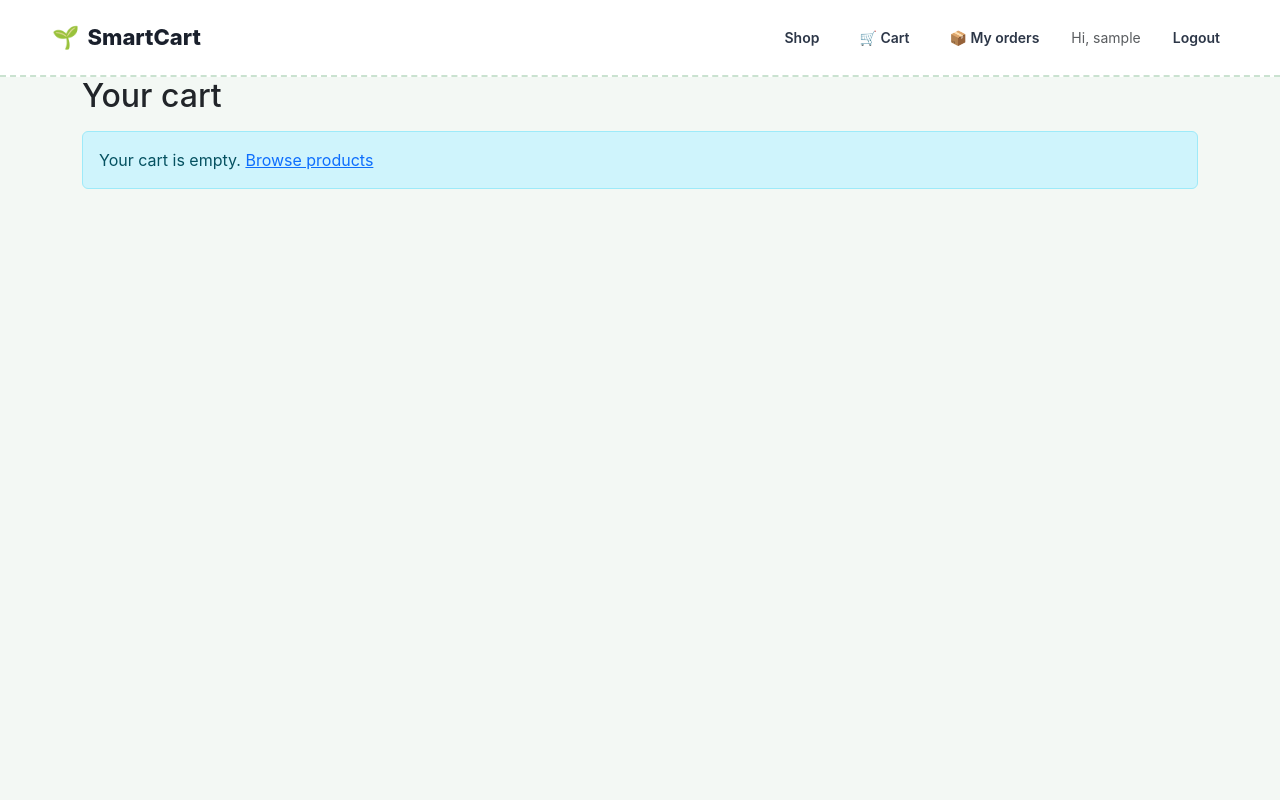
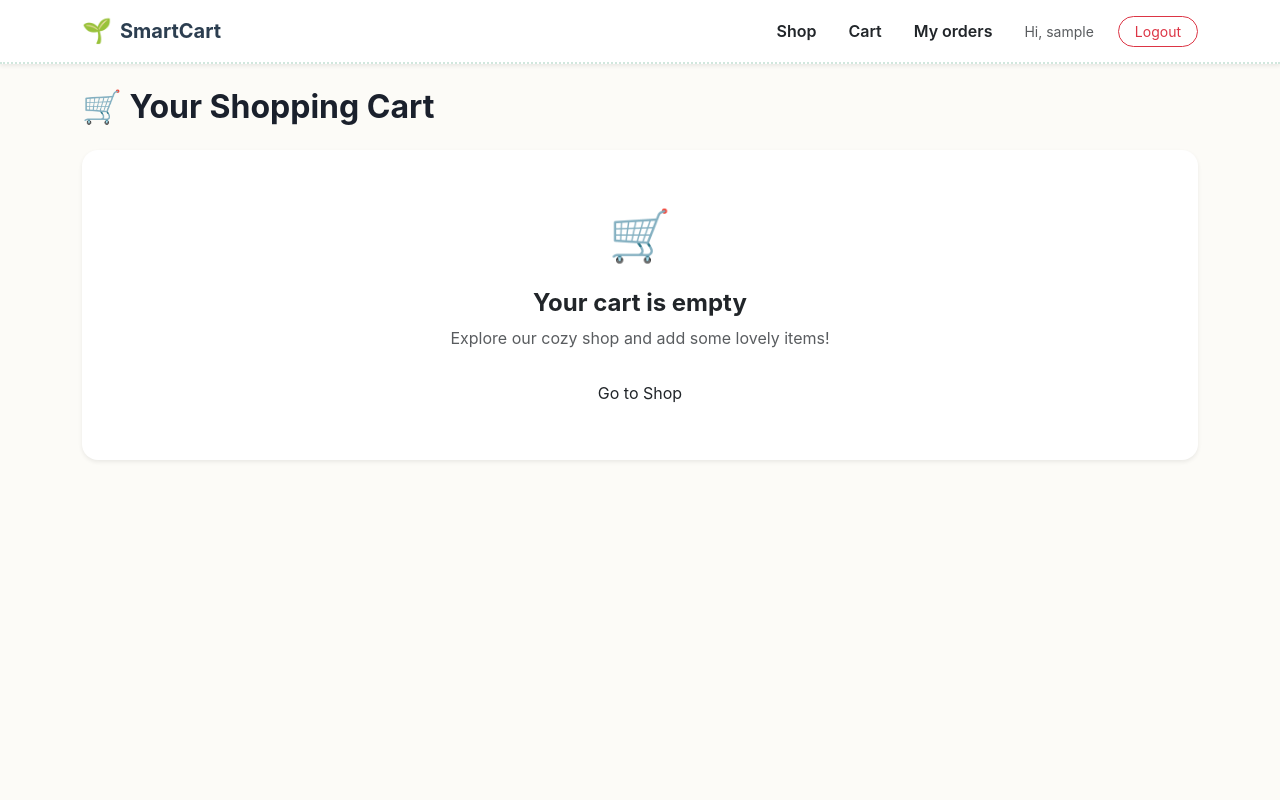
Before and after one commit to Ahana-06/OnlineStore, a Flask app: page /cart in a window 1280 px wide. Run offline with Flask 3, Linux system fonts and the light colour scheme; the visitor is signed in with stand-in values (Sample User, id 1); data that the repository does not hold is empty.

Commit message:
Fix UI navigation, layout, and product query routes

```diff
--- a/app/__init__.py
+++ b/app/__init__.py
@@ -4,29 +4,31 @@ from flask_login import LoginManager
 
 db = SQLAlchemy()
 login_manager = LoginManager()
-login_manager.login_view = 'auth.login'
 
 def create_app():
     app = Flask(__name__)
-    app.config['SECRET_KEY'] = 'smartcart-secret-key'
+
+    # Configuration
+    app.config['SECRET_KEY'] = 'smartcart_secret_key_2026'
     app.config['SQLALCHEMY_DATABASE_URI'] = 'sqlite:///store.db'
+    app.config['SQLALCHEMY_TRACK_MODIFICATIONS'] = False
 
+    # Initialize extensions
     db.init_app(app)
     login_manager.init_app(app)
-
-    from app.models import User
+    login_manager.login_view = 'auth.login'
+    login_manager.login_message_category = 'info'
 
     @login_manager.user_loader
     def load_user(user_id):
+        from app.models import User
         return User.query.get(int(user_id))
 
+    # Register Blueprints
     from app.auth import bp as auth_bp
     app.register_blueprint(auth_bp)
 
     from app.shop import bp as shop_bp
     app.register_blueprint(shop_bp)
 
-    with app.app_context():
-        db.create_all()
-
     return app
--- a/app/templates/base.html
+++ b/app/templates/base.html
@@ -3,148 +3,70 @@
 <head>
     <meta charset="UTF-8">
     <meta name="viewport" content="width=device-width, initial-scale=1.0">
-    <title>{% block title %}Shop - SmartCart{% endblock %}</title>
+    <title>{% block title %}SmartCart{% endblock %}</title>
+    <!-- Bootstrap CSS -->
     <link href="https://cdn.jsdelivr.net/npm/bootstrap@5.3.0/dist/css/bootstrap.min.css" rel="stylesheet">
     <style>
         body {
-            background-color: #f3f8f4;
+            background-color: #fcfbf7;
             font-family: -apple-system, BlinkMacSystemFont, "Segoe UI", Roboto, sans-serif;
-            min-height: 100vh;
         }
-        /* Top Navigation Header */
         .navbar-custom {
-            background: #ffffff;
-            padding: 16px 40px;
-            border-bottom: 2px dashed #cae2d0;
-        }
-        .navbar-brand {
-            font-weight: 800;
-            font-size: 22px;
-            color: #1a202c;
-        }
-        .nav-link {
-            color: #2d3748 !important;
-            font-weight: 600;
-            font-size: 14px;
-        }
-        /* Hero Banner */
-        .hero-banner {
-            background: linear-gradient(180deg, #e4f2e7 0%, #d5ebd9 100%);
-            border-radius: 24px;
-            padding: 36px 48px;
-            margin: 24px auto;
-            position: relative;
-            box-shadow: 0 4px 20px rgba(0, 0, 0, 0.02);
-        }
-        .badge-cozy {
-            background: #ffffff;
-            color: #2e5a39;
-            border-radius: 20px;
-            padding: 6px 16px;
-            font-size: 12px;
-            font-weight: 700;
-            box-shadow: 0 2px 6px rgba(0,0,0,0.03);
-        }
-        /* Search Input Capsule */
-        .search-capsule {
-            background: #ffffff;
-            border-radius: 40px;
-            padding: 6px 8px 6px 18px;
-            box-shadow: 0 4px 12px rgba(0,0,0,0.03);
-            max-width: 580px;
-        }
-        .search-capsule input, .search-capsule select {
-            border: none !important;
-            box-shadow: none !important;
-            font-size: 14px;
-        }
-        .btn-search {
-            background-color: #3f704d;
-            color: white;
-            border-radius: 30px;
-            padding: 8px 24px;
-            font-weight: 700;
-            font-size: 14px;
-            border: none;
-        }
-        .btn-search:hover {
-            background-color: #2e5438;
-            color: white;
-        }
-        /* Product Cards */
-        .product-card {
-            background: #ffffff;
-            border-radius: 24px;
-            border: none;
-            box-shadow: 0 4px 15px rgba(0,0,0,0.02);
-            padding: 20px;
-        }
-        .product-img-box {
-            border-radius: 18px;
-            height: 160px;
-            display: flex;
-            align-items: center;
-            justify-content: center;
-            margin-bottom: 16px;
-        }
-        .badge-stock {
-            background-color: #3b7a4e;
-            color: white;
-            font-size: 11px;
-            border-radius: 12px;
-            padding: 4px 10px;
-            font-weight: 600;
+            background-color: #ffffff;
+            border-bottom: 2px dotted #d1e7dd;
         }
         .btn-add-cart {
-            background-color: #3b7a4e;
+            background-color: #2e7d32;
             color: white;
-            border-radius: 12px;
-            font-weight: 700;
-            padding: 10px 0;
-            width: 100%;
-            border: none;
-            transition: background 0.2s;
+            border-radius: 50rem;
+            transition: all 0.2s;
         }
         .btn-add-cart:hover {
-            background-color: #2b5b3a;
+            background-color: #1b5e20;
             color: white;
         }
     </style>
 </head>
 <body>
-    <!-- Top Navigation Bar matching the image -->
-    <nav class="navbar navbar-expand-lg navbar-custom">
-        <div class="container-fluid">
-            <a class="navbar-brand d-flex align-items-center gap-2" href="{{ url_for('shop.index') }}">
-                <span style="font-size: 22px;">🌱</span> SmartCart
+    <!-- Top Navigation Bar matching your exact design -->
+    <nav class="navbar navbar-expand-lg navbar-custom py-2 shadow-sm">
+        <div class="container">
+            <a class="navbar-brand fw-bold d-flex align-items-center" href="{{ url_for('shop.index') }}">
+                <span class="fs-4 me-2">🌱</span> <span style="color: #2c3e50;">SmartCart</span>
             </a>
-            <div class="navbar-nav ms-auto align-items-center gap-4">
-                <a class="nav-link" href="{{ url_for('shop.index') }}">Shop</a>
-                <a class="nav-link" href="{{ url_for('shop.cart') }}">🛒 Cart</a>
-                <a class="nav-link" href="{{ url_for('shop.my_orders') }}">📦 My orders</a>
-                {% if current_user.is_authenticated and current_user.is_admin %}
-                    <a class="nav-link" href="{{ url_for('shop.dashboard') }}">📊 Dashboard</a>
-                    <a class="nav-link" href="{{ url_for('shop.restock') }}">🌱 Restock</a>
-                    <a class="nav-link text-danger" href="#">🚩 Flagged</a>
-                {% endif %}
-                {% if current_user.is_authenticated %}
-                    <span class="text-muted small">Hi, {{ current_user.username }}</span>
-                    <a class="nav-link text-secondary" href="{{ url_for('auth.logout') }}">Logout</a>
-                {% else %}
-                    <a class="nav-link" href="{{ url_for('auth.login') }}">Login</a>
-                    <a class="nav-link" href="{{ url_for('auth.register') }}">Register</a>
-                {% endif %}
+            <button class="navbar-toggler" type="button" data-bs-toggle="collapse" data-bs-target="#navbarNav">
+                <span class="navbar-toggler-icon"></span>
+            </button>
+            <div class="collapse navbar-collapse justify-content-end" id="navbarNav">
+                <ul class="navbar-nav align-items-center gap-3">
+                    <li class="nav-item"><a class="nav-link fw-semibold text-dark" href="{{ url_for('shop.index') }}">Shop</a></li>
+                    <li class="nav-item"><a class="nav-link fw-semibold text-dark" href="{{ url_for('shop.cart') }}">Cart</a></li>
+                    <li class="nav-item"><a class="nav-link fw-semibold text-dark" href="{{ url_for('shop.orders') }}">My orders</a></li>
+                    {% if current_user.is_authenticated and current_user.is_admin %}
+                        <li class="nav-item"><a class="nav-link fw-semibold text-dark" href="{{ url_for('shop.dashboard') }}">Dashboard</a></li>
+                        <li class="nav-item"><a class="nav-link fw-semibold text-dark" href="{{ url_for('shop.restock') }}">Restock</a></li>
+                        <li class="nav-item"><a class="nav-link fw-semibold text-dark" href="{{ url_for('shop.flagged') }}">Flagged</a></li>
+                    {% endif %}
+
+                    {% if current_user.is_authenticated %}
+                        <li class="nav-item text-muted small px-2">Hi, {{ current_user.username }}</li>
+                        <li class="nav-item"><a class="btn btn-outline-danger btn-sm rounded-pill px-3" href="{{ url_for('auth.logout') }}">Logout</a></li>
+                    {% else %}
+                        <li class="nav-item"><a class="btn btn-outline-success btn-sm rounded-pill px-3" href="{{ url_for('auth.login') }}">Login</a></li>
+                    {% endif %}
+                </ul>
             </div>
         </div>
     </nav>
 
-    <div class="container mb-5">
-        <!-- Flash Alert Bar -->
+    <!-- Flash Messages & Main Content Container -->
+    <div class="container my-4">
         {% with messages = get_flashed_messages(with_categories=true) %}
             {% if messages %}
                 {% for category, message in messages %}
-                    <div class="alert alert-success mt-3 py-2 px-4 rounded-3 border-0" style="background-color: #d1e7dd; color: #0f5132;" role="alert">
+                    <div class="alert alert-{{ category if category != 'message' else 'success' }} alert-dismissible fade show rounded-4 shadow-sm" role="alert">
                         {{ message }}
+                        <button type="button" class="btn-close" data-bs-dismiss="alert" aria-label="Close"></button>
                     </div>
                 {% endfor %}
             {% endif %}
@@ -153,6 +75,7 @@
         {% block content %}{% endblock %}
     </div>
 
+    <!-- Bootstrap JS -->
     <script src="https://cdn.jsdelivr.net/npm/bootstrap@5.3.0/dist/js/bootstrap.bundle.min.js"></script>
 </body>
 </html>
--- a/app/templates/cart.html
+++ b/app/templates/cart.html
@@ -1,23 +1,53 @@
 {% extends "base.html" %}
-{% block title %}Cart{% endblock %}
+
+{% block title %}Cart - SmartCart{% endblock %}
+
 {% block content %}
-<h2 class="mb-3">Your cart</h2>
-{% if not items %}
-  <div class="alert alert-info">Your cart is empty. <a href="{{ url_for('shop.products') }}">Browse products</a></div>
-{% else %}
-<table class="table bg-white">
-  <thead><tr><th>Product</th><th>Price</th><th>Qty</th><th>Subtotal</th><th></th></tr></thead>
+<div class="row mt-4">
+    <div class="col-12">
+        <h2 class="fw-bold mb-4" style="color: #1a202c;">🛒 Your Shopping Cart</h2>
+
+        {% if cart_items %}
+            <div class="card border-0 shadow-sm p-4 rounded-4 bg-white">
+                <table class="align-middle table">
+                    <thead>
+                        <tr>
+                            <th>Product</th>
+                            <th>Price</th>
+                            <th>Quantity</th>
+                            <th>Total</th>
+                            <th></th>
+                        </tr>
+                    </thead>
                     <tbody>
-  {% for i in items %}
+                        {% for item in cart_items %}
                         <tr>
-      <td>{{ i.product.name }}</td><td>₹{{ '%.0f'|format(i.product.price) }}</td><td>{{ i.qty }}</td>
-      <td>₹{{ '%.0f'|format(i.product.price * i.qty) }}</td>
-      <td><form method="post" action="{{ url_for('shop.cart_remove', item_id=i.id) }}"><button class="btn btn-sm btn-outline-danger">Remove</button></form></td>
+                            <td class="fw-bold">{{ item.product.name }}</td>
+                            <td>₹{{ item.product.price|int }}</td>
+                            <td>{{ item.quantity }}</td>
+                            <td>₹{{ (item.product.price * item.quantity)|int }}</td>
+                            <td>
+                                <a href="#" class="btn btn-sm btn-outline-danger rounded-pill">Remove</a>
+                            </td>
                         </tr>
                         {% endfor %}
                     </tbody>
                 </table>
-<p class="fs-5">Total: <b>₹{{ '%.0f'|format(total) }}</b></p>
-<a class="btn btn-dark" href="{{ url_for('shop.checkout') }}">Checkout</a>
+                <div class="d-flex justify-content-between align-items-center mt-4 pt-3 border-top">
+                    <h4 class="fw-bold m-0">Total: ₹{{ total_price|int }}</h4>
+                    <form action="#" method="POST">
+                        <button type="submit" class="btn btn-add-cart px-4 py-2" style="width: auto;">Proceed to Checkout ➔</button>
+                    </form>
+                </div>
+            </div>
+        {% else %}
+            <div class="text-center py-5 bg-white rounded-4 shadow-sm">
+                <span style="font-size: 50px;">🛒</span>
+                <h4 class="fw-bold mt-3">Your cart is empty</h4>
+                <p class="text-muted">Explore our cozy shop and add some lovely items!</p>
+                <a href="{{ url_for('shop.index') }}" class="btn btn-search mt-2">Go to Shop</a>
+            </div>
         {% endif %}
+    </div>
+</div>
 {% endblock %}
```
Also changed, not shown: app/auth.py (+53 -58 lines), app/shop.py (+12 -37 lines), app/templates/index.html (added, +32 -0 lines), app/templates/orders.html (+29 -24 lines), app/templates/seller_dashboard.html (+28 -11 lines). Lines whose indentation alone changed are shown as unchanged.
